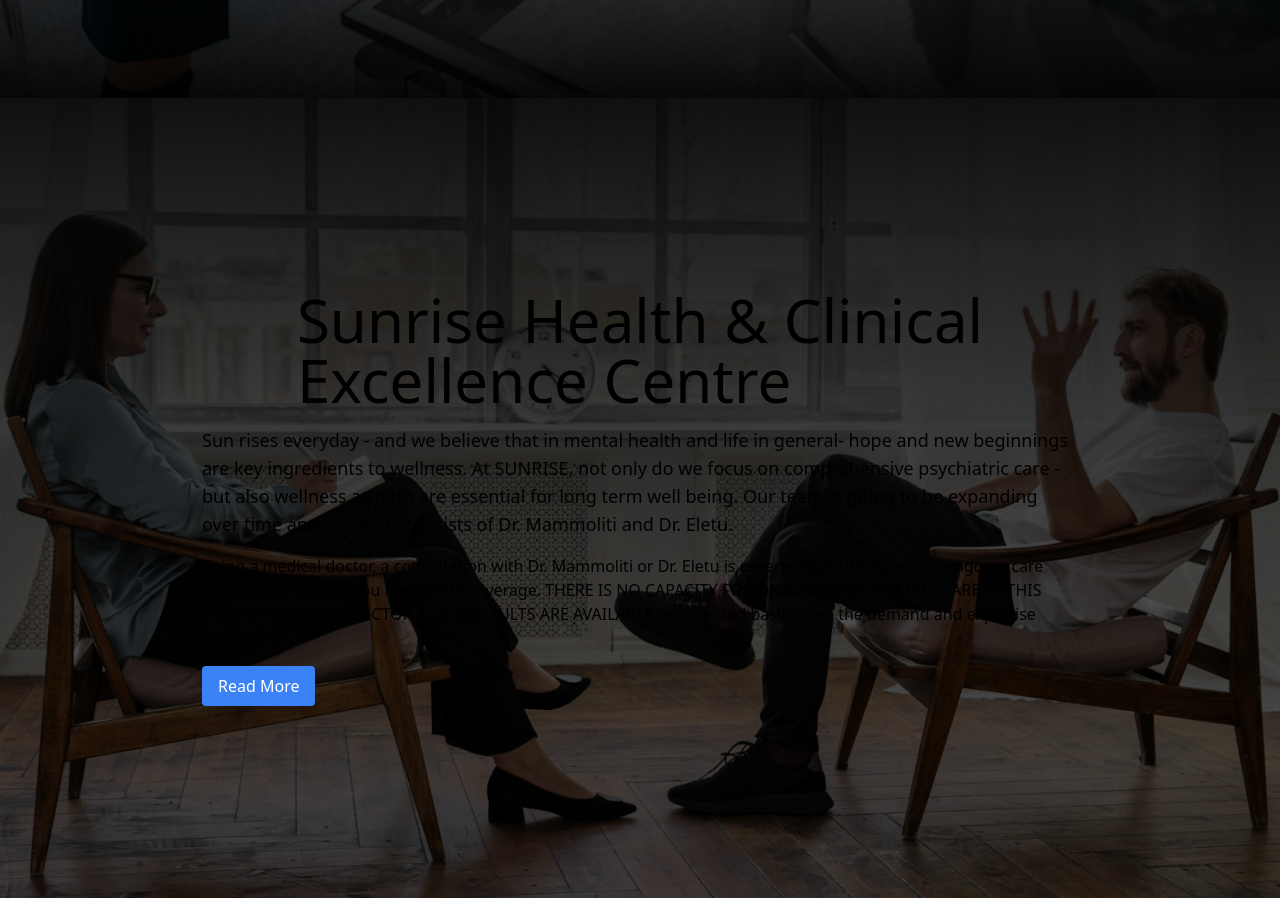
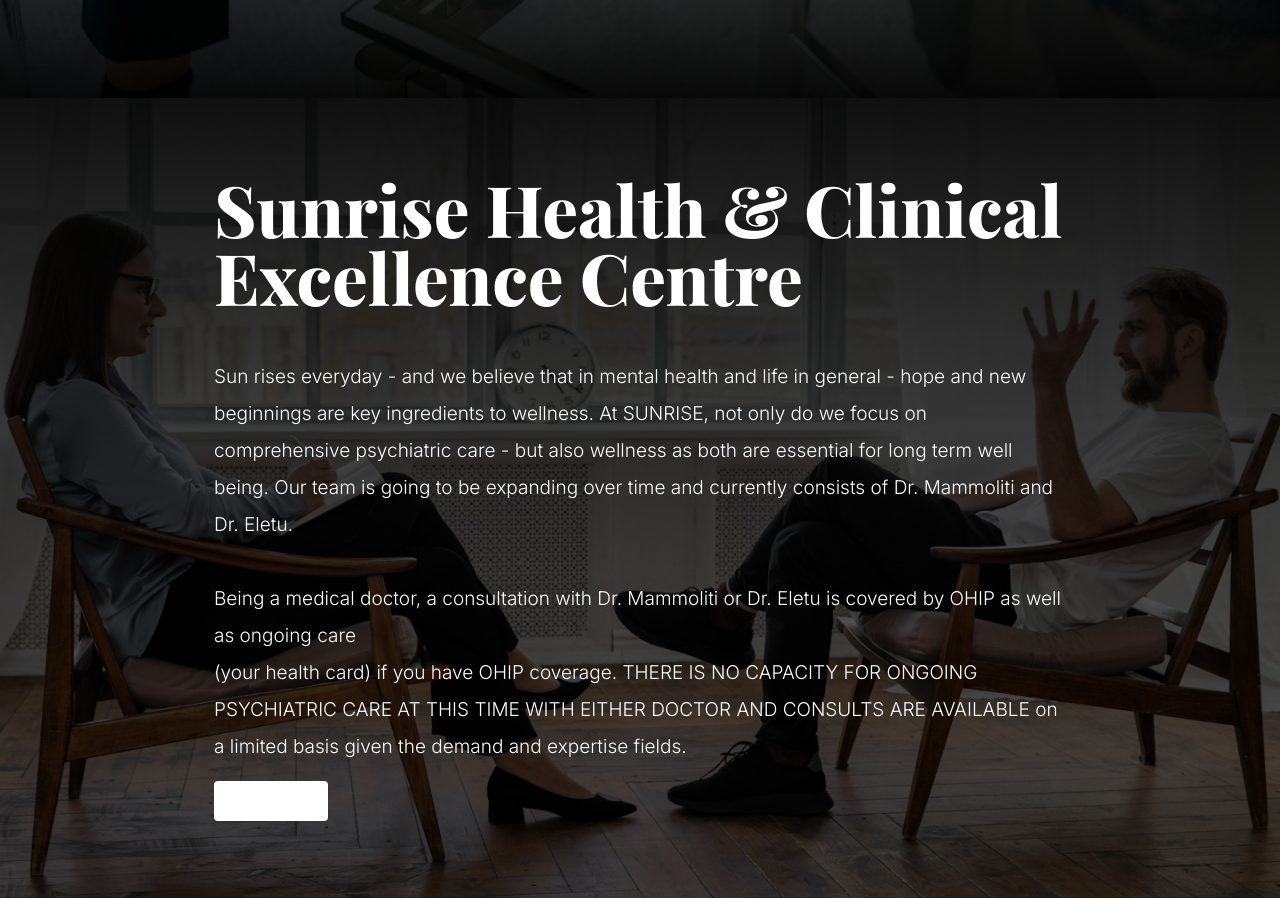
Before and after one commit to topcowmoo/areca-vestiaria, a React (Vite) app: page / in a window 1280 px wide. Shown: the part 702-1600 px from the top of the page. Built offline with nearby package versions, Linux system fonts and the light colour scheme; a web font is replaced by a local one.

Commit message:
style secont page of home page

```diff
--- a/src/pages/Home.jsx
+++ b/src/pages/Home.jsx
@@ -13,6 +13,8 @@ function Home() {
   };
 
   return (
+    //Top page
+
     <div>
       <div className="flex flex-col min-h-screen bg-page-one bg-cover bg-center">
         <div className="flex justify-center">
@@ -40,30 +42,29 @@ function Home() {
       </div>
 
       <div className="flex flex-col min-h-screen bg-page-two bg-cover bg-center p-6">
-        <div className="flex flex-grow flex-col items-center justify-center">
-          <h1 className="text-6xl mb-4">
-            Sunrise Health & Clinical <br /> Excellence Centre
-          </h1>
-          <div className="w-3/4 px-6">
-            <p className="mb-4 text-lg">
+        <div className="flex flex-grow flex-col items-center justify-center mx-12 my-12">
+          <div className="w-3/4 flex flex-grow flex-col items-start justify-center">
+            <div className="w-[1014px] text-white text-[71px] font-extrabold font-playfair leading-[67.45px] mb-4">
+              Sunrise Health & Clinical Excellence Centre
+            </div>
+            <div className="w-full text-white text-[19px] font-light font-['Inter'] leading-[37px] mt-8">
               Sun rises everyday - and we believe that in mental health and life
-              in general- hope and new beginnings are key ingredients to
+              in general - hope and new beginnings are key ingredients to
               wellness. At SUNRISE, not only do we focus on comprehensive
               psychiatric care - but also wellness as both are essential for
               long term well being. Our team is going to be expanding over time
-              and currently consists of Dr. Mammoliti and Dr. Eletu.
-            </p>
-            <p>
+              and currently consists of Dr. Mammoliti and Dr. Eletu. <br />
+              <br />
               Being a medical doctor, a consultation with Dr. Mammoliti or Dr.
-              Eletu is covered by OHIP as well as ongoing care (your health
-              card) if you have OHIP coverage. THERE IS NO CAPACITY FOR ONGOING
-              PSYCHIATRIC CARE AT THIS TIME WITH EITHER DOCTOR AND CONSULTS ARE
-              AVAILABLE on a limited basis given the demand and expertise
-              fields.
-            </p>
+              Eletu is covered by OHIP as well as ongoing care <br />
+              (your health card) if you have OHIP coverage. THERE IS NO CAPACITY
+              FOR ONGOING PSYCHIATRIC CARE AT THIS TIME WITH EITHER DOCTOR AND
+              CONSULTS ARE AVAILABLE on a limited basis given the demand and
+              expertise fields.{" "}
+            </div>
             <button
               onClick={handleOpenModal}
-              className="mt-4 px-4 py-2 bg-blue-500 text-white rounded hover:bg-blue-600"
+              className="mt-4 px-4 py-2 bg-white text-white font-inter rounded text-[#161616] hover:text-white hover:bg-[#161616]"
             >
               Read More
             </button>
```
